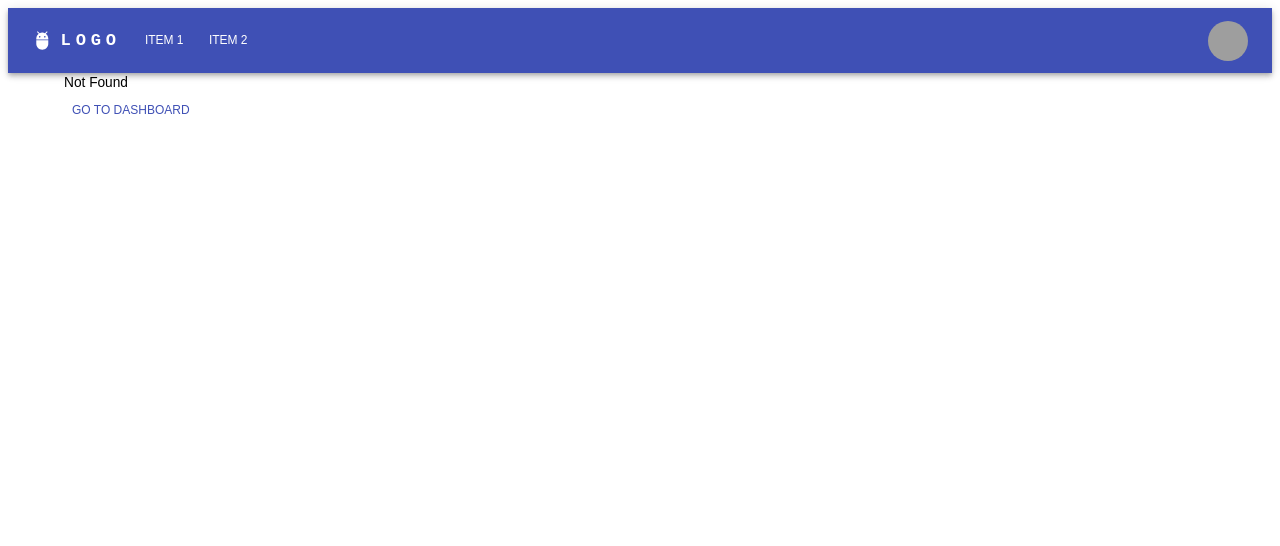
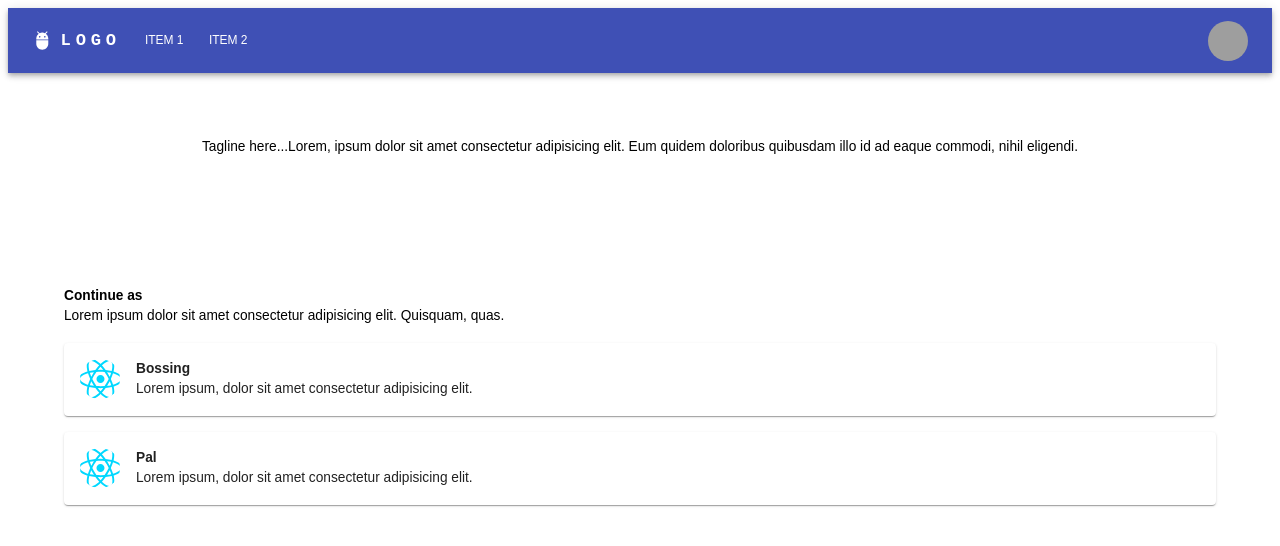
Before and after one commit to ezlyTech/innolympics-poninoni-qpal, a React (Vite) app: page /login in a window 1280 px wide. Before the commit this address had no page. Shown: the top 546 px of the page. Built offline with nearby package versions, Linux system fonts and the light colour scheme; grey boxes are pictures that could not be loaded; the HTML template or start-up script is replaced by a standard one.

Commit message:
login layout

```diff
--- a/src/App.jsx
+++ b/src/App.jsx
@@ -9,6 +9,7 @@ import {
   Dashboard,
   Item1,
   Item2,
+  Login,
   MyAccount,
   NotFound,
   Settings,
@@ -26,6 +27,7 @@ const App = () => {
         <Route index element={<Dashboard />}/>
         <Route path='item1' element={<Item1 />}/>
         <Route path='item2' element={<Item2 />}/>
+        <Route path='login' element={<Login />}/>
         <Route path='my-account' element={<MyAccount />}/>
         <Route path='settings' element={<Settings />}/>
         <Route path='*' element={<NotFound />}/>
--- /dev/null
+++ b/src/pages/Login/Login.jsx
@@ -0,0 +1,47 @@
+import { Avatar, Box, Card, Stack, Typography } from "@mui/material"
+
+const Login = () => {
+  return (
+    <>
+      <Box sx={{}} >
+        <Typography sx={{ textAlign: 'center', paddingTop: 8}} >
+          Tagline here...Lorem, ipsum dolor sit amet consectetur adipisicing elit. Eum quidem doloribus quibusdam illo id ad eaque commodi, nihil eligendi.
+        </Typography>
+      </Box>
+      <Stack sx={{marginTop: 16}} spacing={2}>
+        <Stack>
+          <Typography sx={{ fontWeight: 'bold' }}>
+            Continue as
+          </Typography>
+          <Typography>
+            Lorem ipsum dolor sit amet consectetur adipisicing elit. Quisquam, quas.
+          </Typography>
+        </Stack>
+        <Stack spacing={2}>
+          <Card sx={{ padding: 2 }}>
+            <Stack direction={'row'} spacing={2}>
+              <Avatar alt="Bossing" src="src\assets\react.svg"/>
+              <Stack>
+              <Typography sx={{fontWeight: 'bold'}}>Bossing</Typography>
+              <Typography>Lorem ipsum, dolor sit amet consectetur adipisicing elit.</Typography>
+              </Stack>
+            </Stack>
+          </Card>
+          <Card sx={{ padding: 2 }}>
+          <Stack direction={'row'} spacing={2}>
+              <Avatar alt="Pal" src="src\assets\react.svg"/>
+              <Stack>
+              <Typography sx={{fontWeight: 'bold'}}>Pal</Typography>
+              <Typography>Lorem ipsum, dolor sit amet consectetur adipisicing elit.</Typography>
+              </Stack>
+            </Stack>
+          </Card>
+        </Stack>
+      </Stack>
+    </>
+
+
+  )
+}
+
+export default Login
--- /dev/null
+++ b/src/pages/Login/index.js
@@ -0,0 +1,3 @@
+import Login from './Login';
+
+export default Login;
--- a/src/pages/index.js
+++ b/src/pages/index.js
@@ -2,6 +2,7 @@ import Auth from './Auth';
 import Dashboard from './Dashboard';
 import Item1 from './Item1';
 import Item2 from './Item2';
+import Login from './Login';
 import MyAccount from './MyAccount';
 import Settings from './Settings';
 import NotFound from './NotFound';
@@ -11,6 +12,7 @@ export {
     Dashboard,
     Item1,
     Item2,
+    Login,
     MyAccount,
     Settings,
     NotFound,
```
